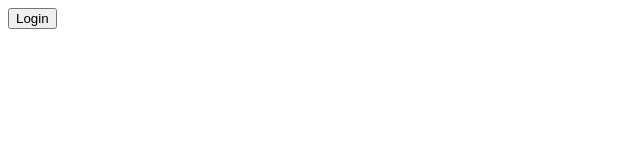
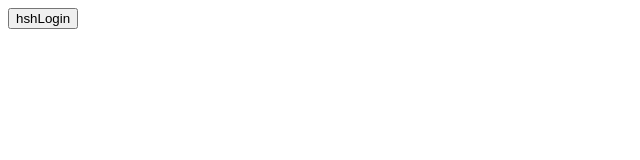
Before and after one commit to ModeL-artist/ModeL-artist.github.io, a plain HTML site: page index.html in a window 1280 px wide. Shown: the full height of the page, 0-640 px from the left. Drawn offline with Linux system fonts and the light colour scheme.

Commit message:
Update index.html

```diff
--- a/index.html
+++ b/index.html
@@ -11,7 +11,7 @@
     <body>
         <nav>
             <div>
-                <a href="index.html"><button>Login</button></a>
+                <a href="index.html"><button>hshLogin</button></a>
                    <div></div>
             </div>
         </nav>
```
